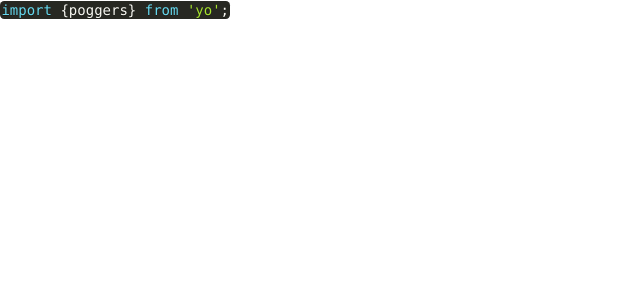
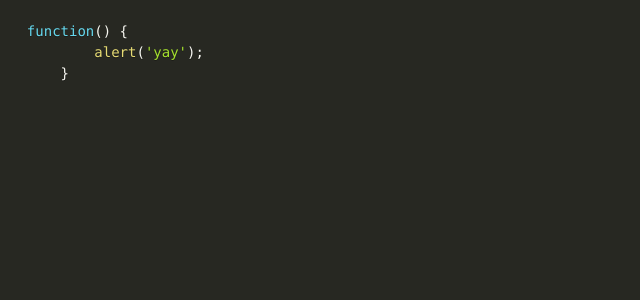
Before and after one commit to jewlexx/coders, an Angular app: page / in a window 1280 px wide. Shown: the top 300 px of the page, without its empty margins (0-640 px from the left). Built offline with nearby package versions, Linux system fonts and the light colour scheme.

Commit message:
updates and fixes

```diff
--- a/src/app/app.component.html
+++ b/src/app/app.component.html
@@ -1 +1,7 @@
-<code class="language-typescript">{{ "import {poggers} from 'yo';" }}</code>
+<code
+  id="code"
+  class="language-typescript"
+  [contentEditable]="true"
+  [textContent]="fileText"
+  (input)="onInput($event)"
+></code>
--- a/src/app/app.component.scss
+++ b/src/app/app.component.scss
@@ -1,4 +1,10 @@
-code {
-  width: 100vw;
-  height: 100vh;
+#code {
+  display: block;
+  min-height: 100%;
+  width: calc(100% - 10px);
+  margin: 0 !important;
+  padding: 0 !important;
+  padding-left: 10px !important;
+  border-radius: 0% !important;
+  white-space: pre-wrap;
 }
--- a/src/app/app.component.ts
+++ b/src/app/app.component.ts
@@ -1,34 +1,53 @@
-import { Component, OnInit, OnDestroy } from '@angular/core';
+import { Component, OnInit, HostListener } from '@angular/core';
 import { invoke } from '@tauri-apps/api';
 
-import { HighlighterService } from './highlighter.service';
+import { highlightElement } from 'prismjs';
+import 'prismjs/components/prism-css';
+import 'prismjs/components/prism-javascript';
+import 'prismjs/components/prism-typescript';
+import 'prismjs/components/prism-scss';
 
 @Component({
   selector: 'app-root',
   templateUrl: './app.component.html',
   styleUrls: ['./app.component.scss'],
 })
-export class AppComponent implements OnInit, OnDestroy {
-  highlighted: boolean = false;
+export class AppComponent implements OnInit {
+  fileText = `
+  function() {
+          alert('yay');
+      }
+      `;
 
-  constructor(private highlighterService: HighlighterService) {}
+  @HostListener('window:keydown', ['$event'])
+  keyboardEvent(ev: KeyboardEvent) {
+    const el = document.getElementById('code');
 
-  toggleDevTools(ev: KeyboardEvent) {
-    if (ev.key === 'I' && ev.ctrlKey && ev.shiftKey) {
-      invoke<void>('toggle_devtools');
+    if (ev.key === 'i' && ev.ctrlKey && ev.shiftKey) {
+      invoke('toggle_devtools');
+    } else if (ev.key === 'o' && ev.ctrlKey) {
+      invoke<string>('open_file').then((file) => {
+        if (file === 'Did not choose file') {
+          return;
+        }
+        invoke<string>(`read_file`, { filePath: file }).then((contents) => {
+          this.fileText = contents;
+          if (el) highlightElement(el, true);
+        });
+      });
+    } else {
+      if (el) highlightElement(el, true);
     }
   }
 
-  ngOnInit(): void {
-    window.addEventListener('keypress', this.toggleDevTools);
-
-    if (!this.highlighted) {
-      this.highlighterService.highlightAll();
-      this.highlighted = true;
-    }
+  onInput(e: Event) {
+    const target = e.target as HTMLTextAreaElement;
+    console.log(target.innerText);
+    this.fileText = target.innerText;
   }
 
-  ngOnDestroy(): void {
-    window.removeEventListener('keypress', this.toggleDevTools);
+  ngOnInit(): void {
+    const el = document.getElementById('code');
+    if (el) highlightElement(el, true);
   }
 }
--- a/src/app/app.module.ts
+++ b/src/app/app.module.ts
@@ -4,12 +4,10 @@ import { BrowserModule } from '@angular/platform-browser';
 import { AppComponent } from './app.component';
 import { BrowserAnimationsModule } from '@angular/platform-browser/animations';
 
-import { HighlighterService } from './highlighter.service';
-
 @NgModule({
   declarations: [AppComponent],
   imports: [BrowserModule, BrowserAnimationsModule],
-  providers: [HighlighterService],
+  providers: [],
   bootstrap: [AppComponent],
 })
 export class AppModule {}
--- a/src/app/highlighter.service.ts
+++ /dev/null
@@ -1,26 +0,0 @@
-import { Injectable, Inject } from '@angular/core';
-
-import { PLATFORM_ID } from '@angular/core';
-import { isPlatformBrowser } from '@angular/common';
-
-import { highlightAll } from 'prismjs';
-import 'prismjs/components/prism-css';
-import 'prismjs/components/prism-javascript';
-import 'prismjs/components/prism-java';
-import 'prismjs/components/prism-markup';
-import 'prismjs/components/prism-typescript';
-import 'prismjs/components/prism-sass';
-import 'prismjs/components/prism-scss';
-
-@Injectable()
-export class HighlighterService {
-  constructor(@Inject(PLATFORM_ID) private platformId: Object) {}
-
-  highlightAll() {
-    console.log('Sorta Swag');
-    if (isPlatformBrowser(this.platformId)) {
-      console.log('Swag');
-      highlightAll();
-    }
-  }
-}
--- a/src/styles.scss
+++ b/src/styles.scss
@@ -42,8 +42,19 @@ $coders-theme: mat.define-light-theme(
 html,
 body {
   height: 100%;
-}
-body {
+  width: 100%;
   margin: 0;
+  padding: 0;
   font-family: Roboto, "Helvetica Neue", sans-serif;
 }
+
+::-webkit-scrollbar {
+  width: 12px; /* width of the entire scrollbar */
+}
+::-webkit-scrollbar-track {
+  background: #272822; /* color of the tracking area */
+}
+::-webkit-scrollbar-thumb {
+  background-color: #3a3a3a; /* color of the scroll thumb */
+  border-radius: 20px; /* roundness of the scroll thumb */
+}
```
Also changed, not shown: 2 other files (tests, documents, lock files or other folders).
